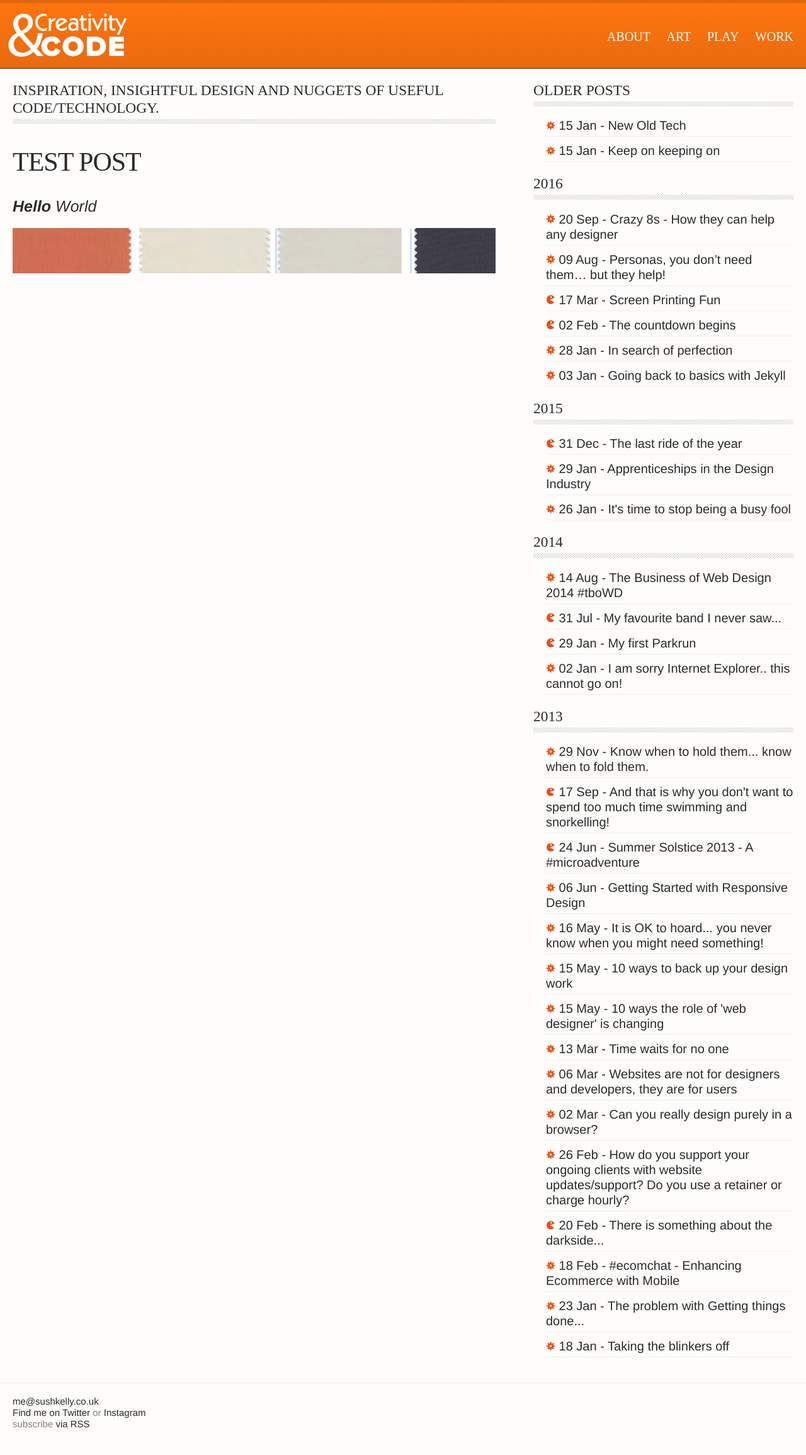
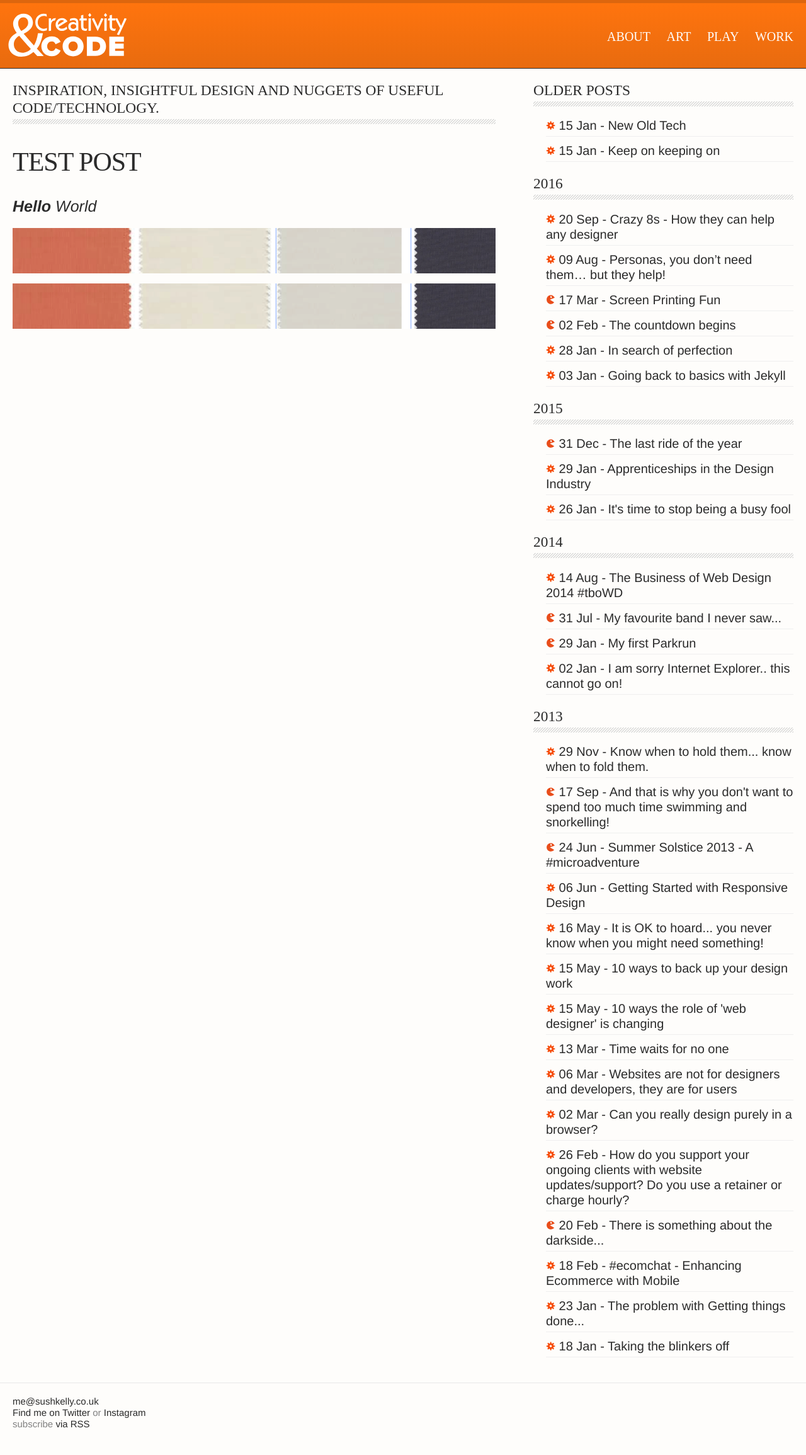
Before and after one commit to maxray/maxray.github.io, a Jekyll site: the page built from index.html, in a window 1280 px wide. Shown: the whole page at 63% size. Built offline with Jekyll 4.4.1, drawn with Linux system fonts in a browser that asks for light colours.

Commit message:
Updated Test Post

```diff
--- a/_posts/2017-11-01-test-post.markdown
+++ b/_posts/2017-11-01-test-post.markdown
@@ -8,3 +8,5 @@ categories:
 **Hello** World
 
 ![Screen Shot 2017-11-01 at 08.17.28.png](/uploads/Screen%20Shot%202017-11-01%20at%2008.17.28.png)
+
+<img src="/uploads/Screen%20Shot%202017-11-01%20at%2008.17.28.png" />
```
